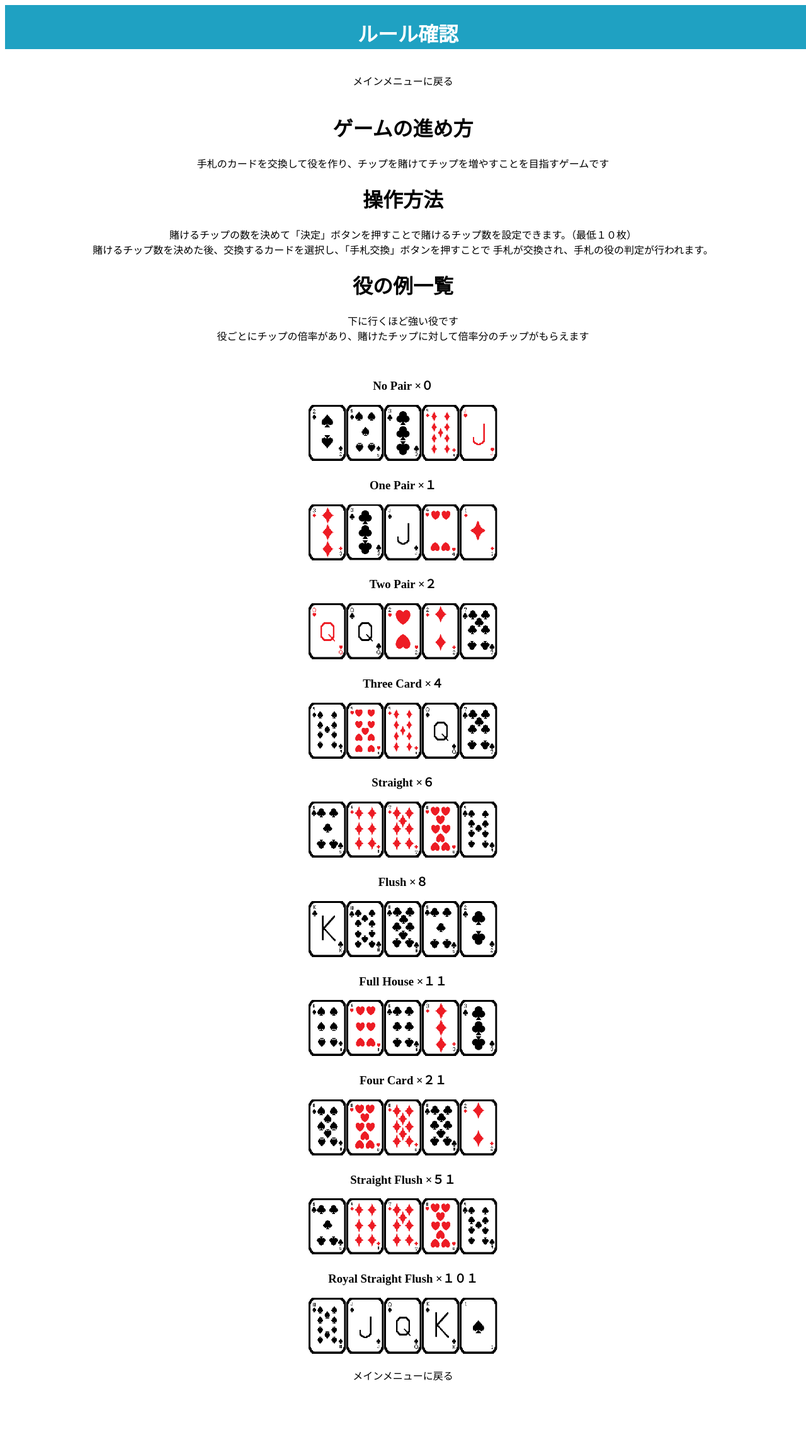
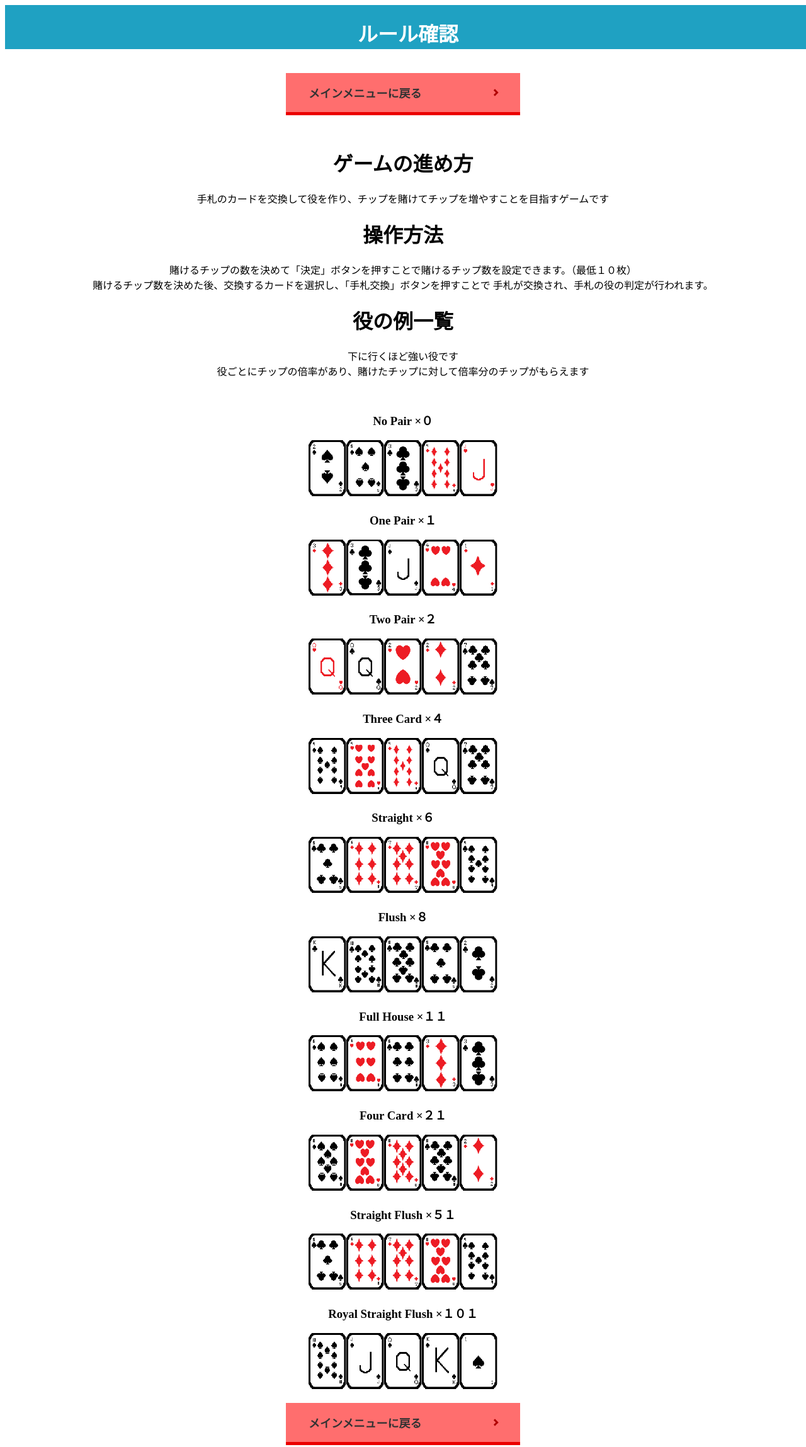
Before and after one commit to omuraisupan/advance1B, a plain HTML site: page public/rule/index.html in a window 1280 px wide. Shown: the whole page at 63% size. Before the commit the page ends 2204 px from the top, so only its background shows below. Drawn offline with Linux system fonts and the light colour scheme; files whose address does not match are found by name.

Commit message:
メインメニューボタン
ボタン

```diff
--- a/public/rule/index.html
+++ b/public/rule/index.html
@@ -30,7 +30,9 @@
                 <br>
                 <br>
                 <br>
+                <div class="buttonRed">
                 <a id='mainmenu'>メインメニューに戻る</a>
+                </div>
                 <br>
                 <br>
                 <h1>ゲームの進め方</h1>
@@ -67,7 +69,9 @@
                 <img src="./hands/royalstraightflush.png" width="300">
                 <br>
                 <br>
+                <div class="buttonRed">
                 <a id='mainmenu'>メインメニューに戻る</a>
+                </div>
             </center>
         </div>
         <script src="index.js"></script>
```
